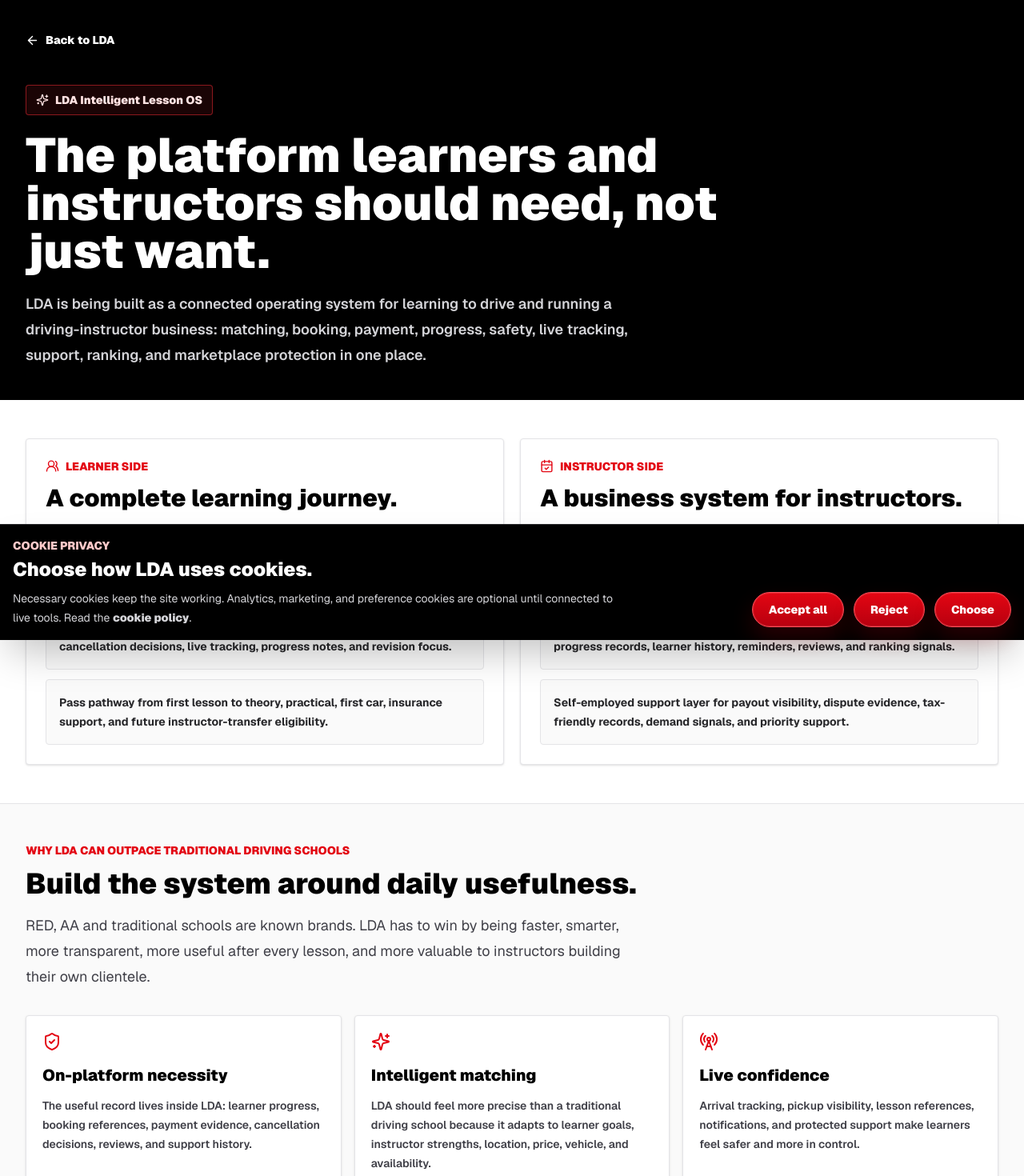
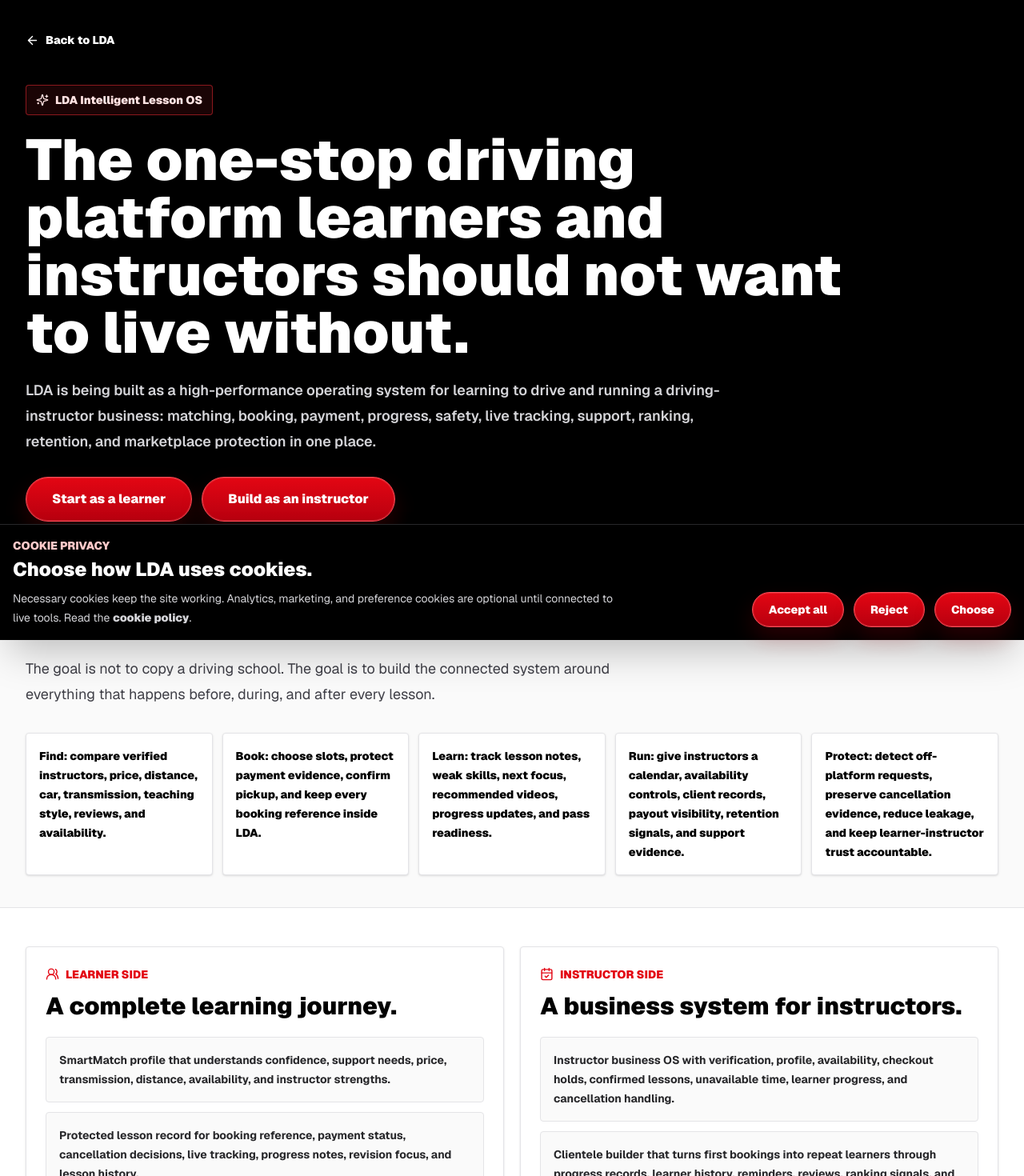
Before and after one commit to LDrivingAcademy/LDA, a Next.js app: page /innovation in a window 1280 px wide. Shown: the top 1470 px of the page at 80% size. Built offline with nearby package versions, Linux system fonts and the light colour scheme.

Commit message:
Strengthen LDA innovation positioning

```diff
--- a/src/app/innovation/page.tsx
+++ b/src/app/innovation/page.tsx
@@ -3,29 +3,37 @@ import { ArrowLeft, CalendarCheck, CheckCircle2, RadioTower, ShieldCheck, Sparkl
 
 const learnerModules = [
   "SmartMatch profile that understands confidence, support needs, price, transmission, distance, availability, and instructor strengths.",
-  "Protected lesson record for booking reference, payment status, cancellation decisions, live tracking, progress notes, and revision focus.",
-  "Pass pathway from first lesson to theory, practical, first car, insurance support, and future instructor-transfer eligibility."
+  "Protected lesson record for booking reference, payment status, cancellation decisions, live tracking, progress notes, revision focus, and lesson history.",
+  "Pass pathway from first lesson to theory, practical, first car, insurance support, confidence milestones, and future instructor-transfer eligibility."
 ];
 
 const instructorModules = [
-  "Instructor business OS with verification, profile, availability, checkout holds, confirmed lessons, unavailable time, and cancellation handling.",
-  "Clientele builder that turns first bookings into repeat learners through progress records, learner history, reminders, reviews, and ranking signals.",
-  "Self-employed support layer for payout visibility, dispute evidence, tax-friendly records, demand signals, and priority support."
+  "Instructor business OS with verification, profile, availability, checkout holds, confirmed lessons, unavailable time, learner progress, and cancellation handling.",
+  "Clientele builder that turns first bookings into repeat learners through progress records, learner history, reminders, reviews, ranking signals, and retention tools.",
+  "Self-employed support layer for payout visibility, dispute evidence, tax-friendly records, demand signals, cancellation quality, and priority support."
+];
+
+const operatingLayers = [
+  "Find: compare verified instructors, price, distance, car, transmission, teaching style, reviews, and availability.",
+  "Book: choose slots, protect payment evidence, confirm pickup, and keep every booking reference inside LDA.",
+  "Learn: track lesson notes, weak skills, next focus, recommended videos, progress updates, and pass readiness.",
+  "Run: give instructors a calendar, availability controls, client records, payout visibility, retention signals, and support evidence.",
+  "Protect: detect off-platform requests, preserve cancellation evidence, reduce leakage, and keep learner-instructor trust accountable."
 ];
 
 const moatModules = [
   {
-    title: "On-platform necessity",
-    body: "The useful record lives inside LDA: learner progress, booking references, payment evidence, cancellation decisions, reviews, and support history.",
+    title: "One-stop lesson command centre",
+    body: "Learners should not need scattered texts, cash payments, random notes, and unclear arrangements. The useful record lives inside LDA.",
     icon: ShieldCheck
   },
   {
-    title: "Intelligent matching",
-    body: "LDA should feel more precise than a traditional driving school because it adapts to learner goals, instructor strengths, location, price, vehicle, and availability.",
+    title: "High-precision matching",
+    body: "LDA should feel more intelligent than a traditional driving school because it adapts to goals, nerves, budget, area, vehicle, instructor strengths, and real availability.",
     icon: Sparkles
   },
   {
-    title: "Live confidence",
+    title: "Live lesson confidence",
     body: "Arrival tracking, pickup visibility, lesson references, notifications, and protected support make learners feel safer and more in control.",
     icon: RadioTower
   },
@@ -49,9 +57,9 @@ const moatModules = [
 const deliveryPhases = [
   "Phase 1: Make protected LDA bookings, support escalation, progress records, and calendar controls feel essential.",
   "Phase 2: Add in-app messaging with off-platform phrase warnings, booking-safe templates, and learner report shortcuts.",
-  "Phase 3: Add instructor growth intelligence: retention, conversion, ranking health, demand heatmaps, and cancellation quality.",
-  "Phase 4: Build mobile-first learner and instructor apps around live lessons, notifications, payments, progress, and availability.",
-  "Phase 5: Launch advanced AI support for lesson planning, weak-skill detection, instructor recommendations, and owner risk monitoring."
+  "Phase 3: Add instructor growth intelligence: retention, conversion, ranking health, demand heatmaps, cancellation quality, and repeat-booking prompts.",
+  "Phase 4: Build mobile-first learner and instructor apps around live lessons, notifications, payments, progress, documents, and availability.",
+  "Phase 5: Launch advanced AI support for lesson planning, weak-skill detection, instructor recommendations, owner risk monitoring, and marketplace forecasting."
 ];
 
 export default function InnovationPage() {
@@ -62,16 +70,43 @@ export default function InnovationPage() {
           <Link href="/" className="inline-flex items-center gap-2 text-sm font-black text-zinc-300 hover:text-white">
             <ArrowLeft size={17} /> Back to LDA
           </Link>
-          <div className="mt-10 max-w-4xl">
+          <div className="mt-10 max-w-5xl">
             <div className="inline-flex items-center gap-2 rounded border border-red-500/50 bg-red-500/10 px-3 py-2 text-sm font-black text-red-100">
               <Sparkles size={16} /> LDA Intelligent Lesson OS
             </div>
-            <h1 className="mt-5 text-5xl font-black tracking-normal sm:text-6xl">
-              The platform learners and instructors should need, not just want.
+            <h1 className="mt-5 text-5xl font-black tracking-normal sm:text-6xl lg:text-7xl">
+              The one-stop driving platform learners and instructors should not want to live without.
             </h1>
-            <p className="mt-5 max-w-3xl text-lg font-semibold leading-8 text-zinc-300">
-              LDA is being built as a connected operating system for learning to drive and running a driving-instructor business: matching, booking, payment, progress, safety, live tracking, support, ranking, and marketplace protection in one place.
+            <p className="mt-5 max-w-4xl text-lg font-semibold leading-8 text-zinc-300">
+              LDA is being built as a high-performance operating system for learning to drive and running a driving-instructor business: matching, booking, payment, progress, safety, live tracking, support, ranking, retention, and marketplace protection in one place.
             </p>
+            <div className="mt-7 flex flex-wrap gap-3">
+              <Link href="/auth/sign-up?role=learner" className="lda-pill">
+                Start as a learner
+              </Link>
+              <Link href="/instructor" className="lda-pill bg-white text-black hover:bg-zinc-200">
+                Build as an instructor
+              </Link>
+            </div>
+          </div>
+        </div>
+      </section>
+
+      <section className="border-b border-zinc-200 bg-zinc-50">
+        <div className="mx-auto max-w-7xl px-4 py-10 sm:px-6 lg:px-8">
+          <div className="max-w-3xl">
+            <div className="text-sm font-black uppercase text-brand">The LDA stack</div>
+            <h2 className="mt-3 text-4xl font-black tracking-normal">Find. Book. Learn. Run. Protect.</h2>
+            <p className="mt-4 text-lg leading-8 text-zinc-700">
+              The goal is not to copy a driving school. The goal is to build the connected system around everything that happens before, during, and after every lesson.
+            </p>
+          </div>
+          <div className="mt-8 grid gap-3 lg:grid-cols-5">
+            {operatingLayers.map((layer) => (
+              <div key={layer} className="rounded border border-zinc-200 bg-white p-4 text-sm font-black leading-6 shadow-sm">
+                {layer}
+              </div>
+            ))}
           </div>
         </div>
       </section>
```
